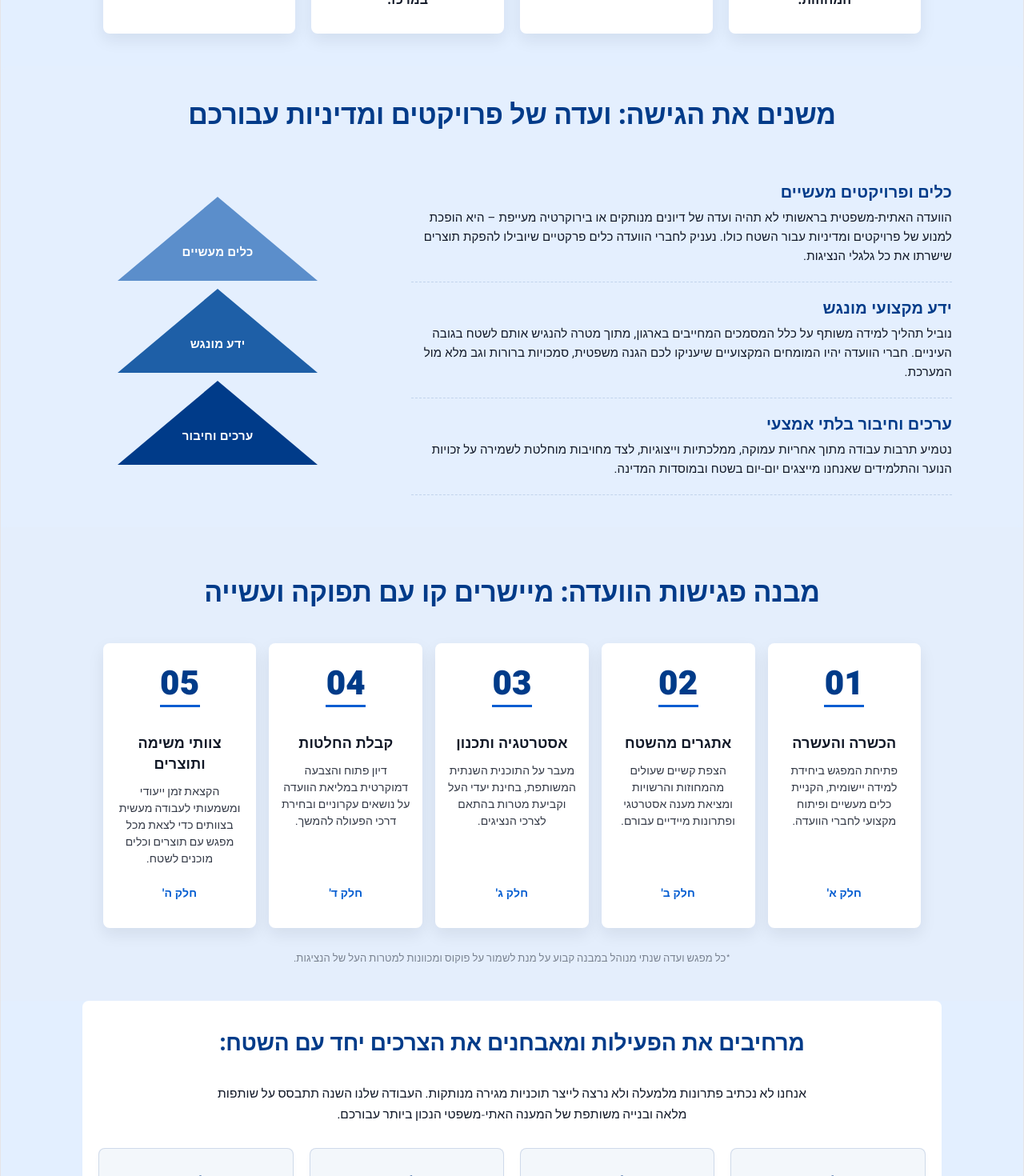
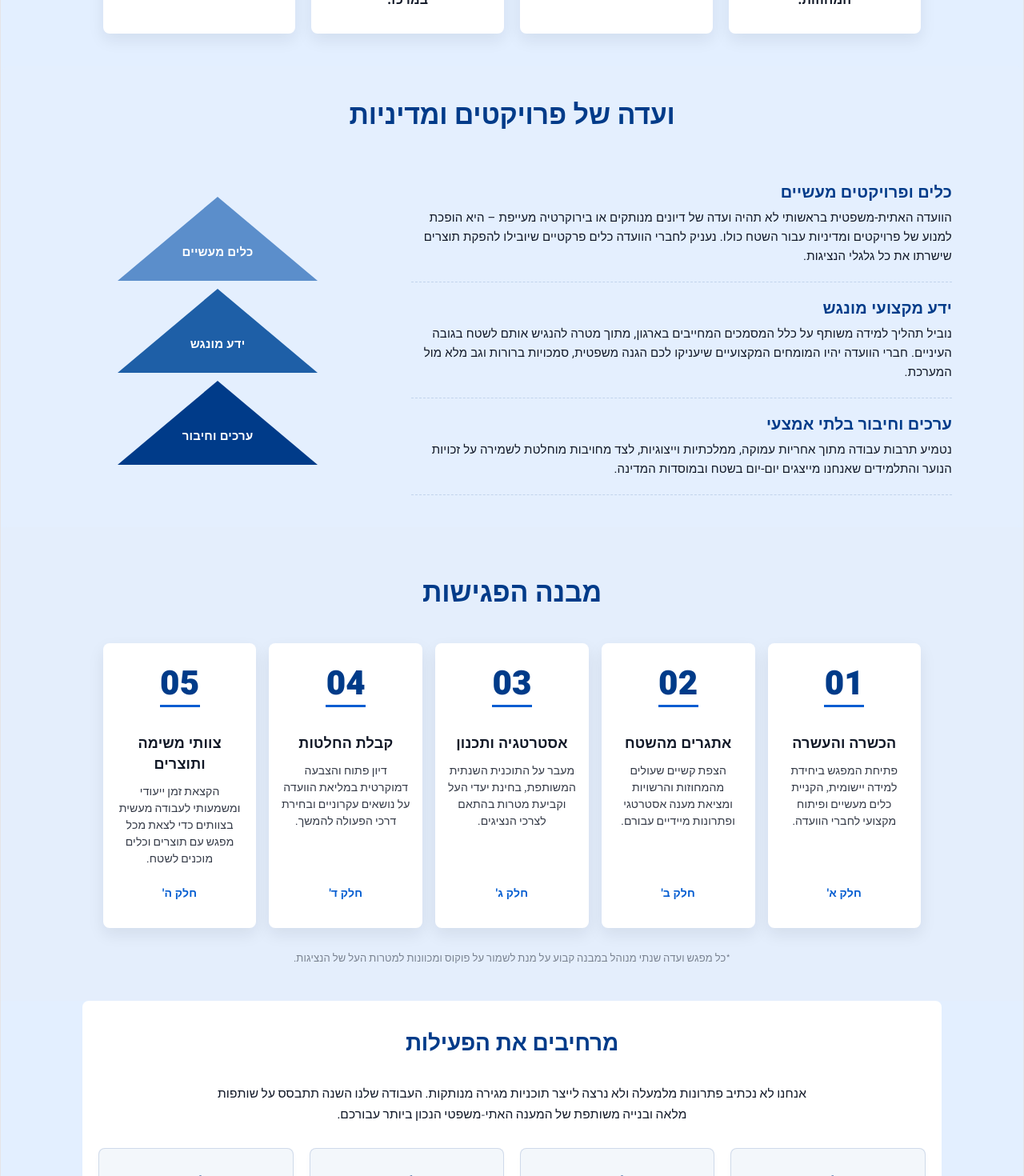
Before and after one commit to tfhsfg/tommy-danieli-website, a React (Vite) app: page /committee in a window 1280 px wide. Shown: the part 1020-2490 px from the top of the page at 80% size. Built offline with nearby package versions, Linux system fonts and the light colour scheme.

Commit message:
עדכון מלל

```diff
--- a/src/pages/Committee.jsx
+++ b/src/pages/Committee.jsx
@@ -41,7 +41,7 @@ export default function Committee() {
 
       {/* 3. שכתוב המבוא והעוגנים – מתוכן תיאורטי לתוצרים מעשיים */}
       <section className="ethSection" style={{ backgroundColor: "#eaeaea11", padding: "40px 20px", borderRadius: "12px" }}>
-        <h2 className="ethSectionTitle">משנים את הגישה: ועדה של פרויקטים ומדיניות עבורכם</h2>
+        <h2 className="ethSectionTitle">ועדה של פרויקטים ומדיניות</h2>
         <div className="pyramidContainer">
 
           <div className="pyramidTextZone">
@@ -76,7 +76,7 @@ export default function Committee() {
 
       {/* 4. מבנה הפגישות – עשייה ותפוקה לשטח */}
       <section className="ethSection" id="meetings-section" style={{ backgroundColor: "#eaeaea22" }}>
-        <h2 className="ethSectionTitle">מבנה פגישות הוועדה: מיישרים קו עם תפוקה ועשייה</h2>
+        <h2 className="ethSectionTitle">מבנה הפגישות</h2>
 
         <div className="meetingsGrid">
           <div className="meetCard">
@@ -119,7 +119,7 @@ export default function Committee() {
 
       {/* 5. החלפת כרטיסי האיקס השליליים בתוכנית חיובית של אפיון צרכים וצוותי משימה */}
       <section className="ethSection" style={{ backgroundColor: "#ffffff", borderRadius: "8px", margin: "0 8% 40px", padding: "5px 20px 50px" }}>
-        <h2 className="ethSectionTitle" style={{ fontSize: "28px", paddingTop: "30px" }}>מרחיבים את הפעילות ומאבחנים את הצרכים יחד עם השטח:</h2>
+        <h2 className="ethSectionTitle" style={{ fontSize: "28px", paddingTop: "30px" }}>מרחיבים את הפעילות</h2>
         <p style={{ textAlign: "center", maxWidth: "750px", margin: "-10px auto 30px", fontSize: "15.5px", lineHeight: "1.65", color: "var(--text)" }}>
           אנחנו לא נכתיב פתרונות מלמעלה ולא נרצה לייצר תוכניות מגירה מנותקות. העבודה שלנו השנה תתבסס על שותפות מלאה ובנייה משותפת של המענה האתי-משפטי הנכון ביותר עבורכם.
         </p>
--- a/src/pages/Conference.jsx
+++ b/src/pages/Conference.jsx
@@ -86,7 +86,7 @@ export default function Conference() {
 
       {/* 5. התייחסות כללית לשאר סעיפי המסמך מהזווית המשפטית */}
       <div className="eduSection confGeneralSection">
-        <h2 className="eduSectionTitle brand-blue">מקומו של שאר מסמך הוועידה</h2>
+        <h2 className="eduSectionTitle brand-blue">יישום שאר סעיפי המסמך</h2>
         <p className="generalText">
           מסמך הוועידה הארצית כולל קריאות חשובות ביותר בנושאים אזרחיים וחינוכיים רחבים, כגון סובלנות מגזרית, מיגור אלימות, חוסן נפשי ותחבורה ציבורית. הוועדה האתית-משפטית מכירה בחשיבותם העצומה של היגדים אלו ותפעל באופן אקטיבי לקידומם בשטח.
         </p>
--- a/src/pages/Legislation.jsx
+++ b/src/pages/Legislation.jsx
@@ -107,7 +107,7 @@ export default function Legislation() {
         </div><br></br><br></br>
         <h3 style={{ maxWidth: "850px", margin: "0 auto 30px", fontSize: "16px", lineHeight: "1.6", color: "var(--text)" }}>
           חוק לבדו, חזק ככל שיהיה, לא שווה כלום אם הוא נשאר רק על הנייר. מהלך החיקוק בכנסת לא יקרה בוואקום – הוא יתבצע במקביל ובסנכרון מלא עם חיזוק הגלגלים בשטח.
-          הכוח האמיתי של הוועדה האתית-משפטית מגיע מהלגיטימציה והאמון שלכם. אנחנו נחוקק את המועצה, אך במקביל נחזק את המחוזות, הרשויות ובתי הספר כדי לוודא שברגע האמת כולנו עומדים כאיש אחד.
+          הכוח האמיתי של המועצות מגיע מהלגיטימציה והאמון של התלמידים בשטח. אנחנו נחוקק את המועצה, אך במקביל נחזק את המחוזות, הרשויות ובתי הספר כדי לוודא שברגע האמת כולנו עומדים כאיש אחד.
         </h3>
         <div className="ctaButtons">
           <a
--- a/src/pages/Plans.jsx
+++ b/src/pages/Plans.jsx
@@ -10,7 +10,7 @@ const planItems = [
     id: 1,
     title: "הטמעת השפה הארגונית",
     icon: "fa-solid fa-sitemap",
-    description: "המועצה היא הפרלמנט הסטטוטורי הנבחר של מאות אלפי בני נוער – ולא 'ועדת קישוט'. נטמיע שפה ארגונית אחידה, מקצועית וחזקה בכל הגלגלים, מבית הספר ועד הארצי, שתעניק לכל מועצה לגיטימציה מול השלטון המקומי וגיבוי חוקתי מלא לנציג הבודד בשטח.",
+    description: "המועצה היא הפרלמנט הסטטוטורי הנבחר של מאות אלפי בני נוער. נטמיע שפה ארגונית אחידה, מקצועית וחזקה בכל הגלגלים, מבית הספר ועד הארצי, שתעניק לכל מועצה לגיטימציה מול השלטון המקומי וגיבוי מלא לנציג הבודד בשטח.",
     to: "/organizationallanguage"
   },
   {
--- a/src/pages/Regional.jsx
+++ b/src/pages/Regional.jsx
@@ -94,7 +94,7 @@ export default function Regional() {
 
       {/* 3. עקרונות הליבה ודרכי עבודה חדשות */}
       <div className="eduSection">
-        <h2 className="eduSectionTitle brand-blue">עקרונות הליבה ודרכי עבודה חדשות ליישום המצע</h2>
+        <h2 className="eduSectionTitle brand-blue">עקרונות הליבה ודרכי העבודה</h2>
         <div className="rehabFactsGrid">
           {coreFacts.map((fact, index) => (
             <div className="rehabFactCard" key={index}>
@@ -109,7 +109,7 @@ export default function Regional() {
 
       {/* 4. מודל המפגש המובנה (ארבעת העוגנים) */}
       <div className="eduSection">
-        <h2 className="eduSectionTitle brand-blue">מודל המפגש המובנה (ארבעת העוגנים)</h2>
+        <h2 className="eduSectionTitle brand-blue">מודל המפגש</h2>
         <p style={{ textAlign: "center", color: "var(--text)", opacity: 0.8, maxWidth: "700px", margin: "0 auto 30px" }}>
           כל מפגש של הפורום ייבנה על פי מודל קבוע וסדור, המבטיח שילוב בין למידה מקצועית, מעקב הדוק, אסטרטגיה ותמיכת עמיתים:
         </p>
```
